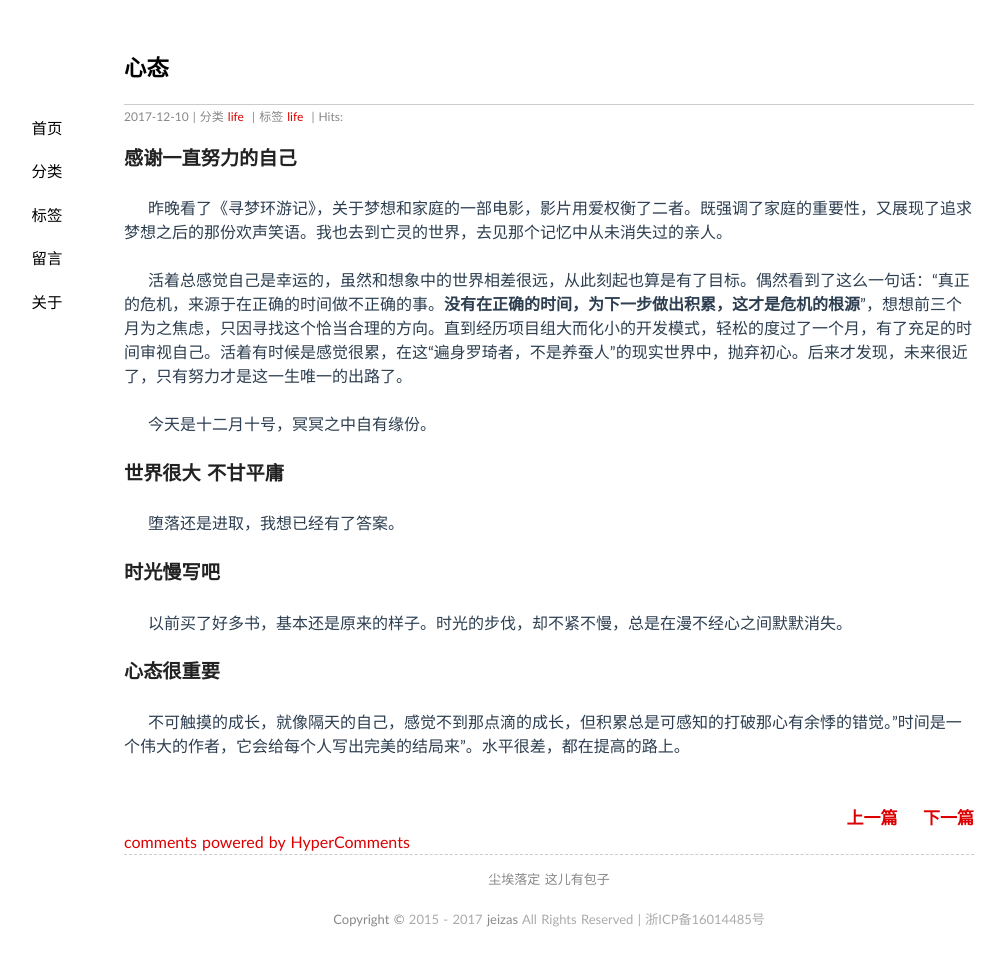
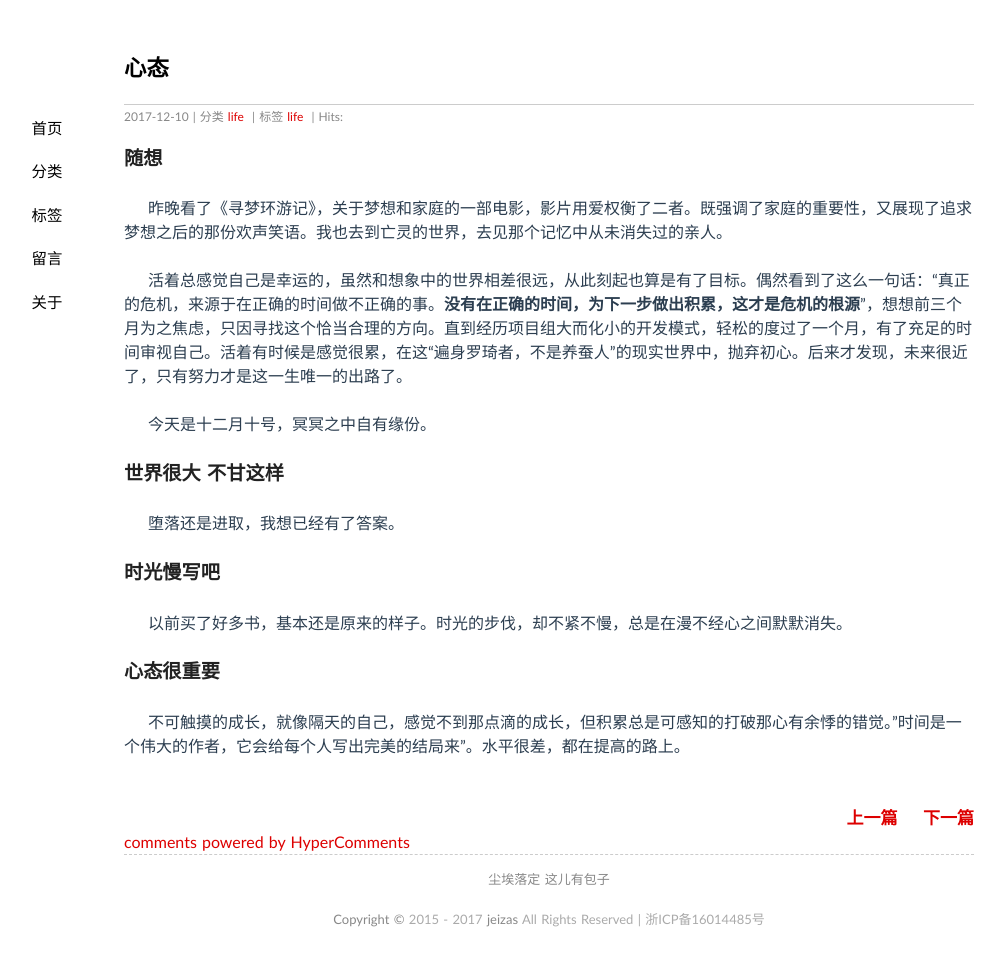
Before and after one commit to jeizas/jeizas.github.io, a Jekyll site: the page built from _posts/2017-12-10-december_summary.md, in a window 1280 px wide. Shown: the whole page, without its empty margins (91-1096 px from the left). Built offline with Jekyll 4.4.1, drawn with Linux system fonts in a browser that asks for light colours; nearby versions of some CDN libraries; comment, search, counter and statistics services are not loaded.

Commit message:
modified:   _posts/2017-12-10-december_summary.md

```diff
--- a/_posts/2017-12-10-december_summary.md
+++ b/_posts/2017-12-10-december_summary.md
@@ -6,7 +6,7 @@ categories: [life]
 tags: life
 ---
 
-### 感谢一直努力的自己
+### 随想
 
 &emsp;&emsp;昨晚看了《寻梦环游记》，关于梦想和家庭的一部电影，影片用爱权衡了二者。既强调了家庭的重要性，又展现了追求梦想之后的那份欢声笑语。我也去到亡灵的世界，去见那个记忆中从未消失过的亲人。
 
@@ -14,7 +14,7 @@ tags: life
 
 &emsp;&emsp;今天是十二月十号，冥冥之中自有缘份。
 
-### 世界很大 不甘平庸
+### 世界很大 不甘这样
 
 &emsp;&emsp;堕落还是进取，我想已经有了答案。
 
```
